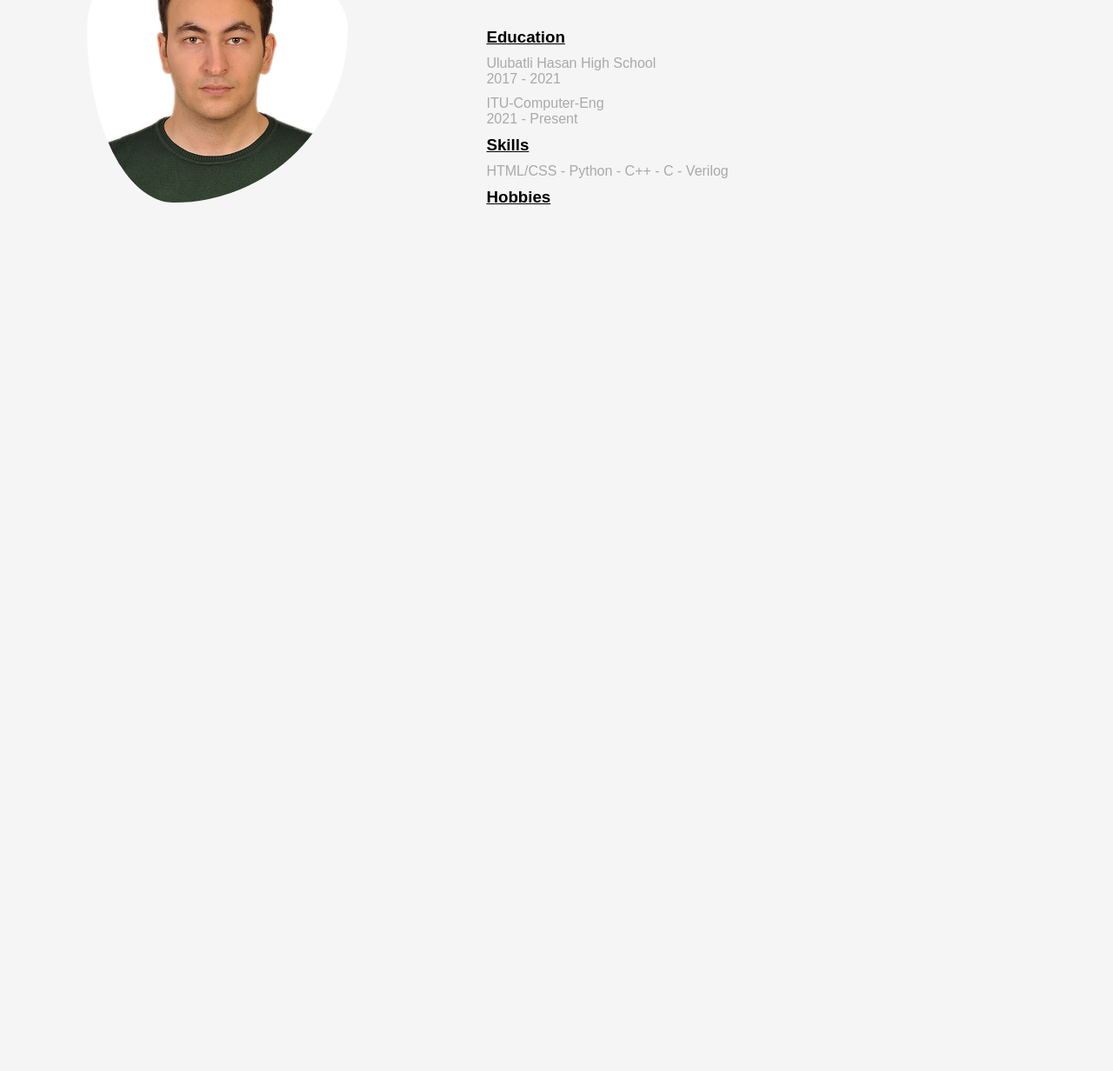
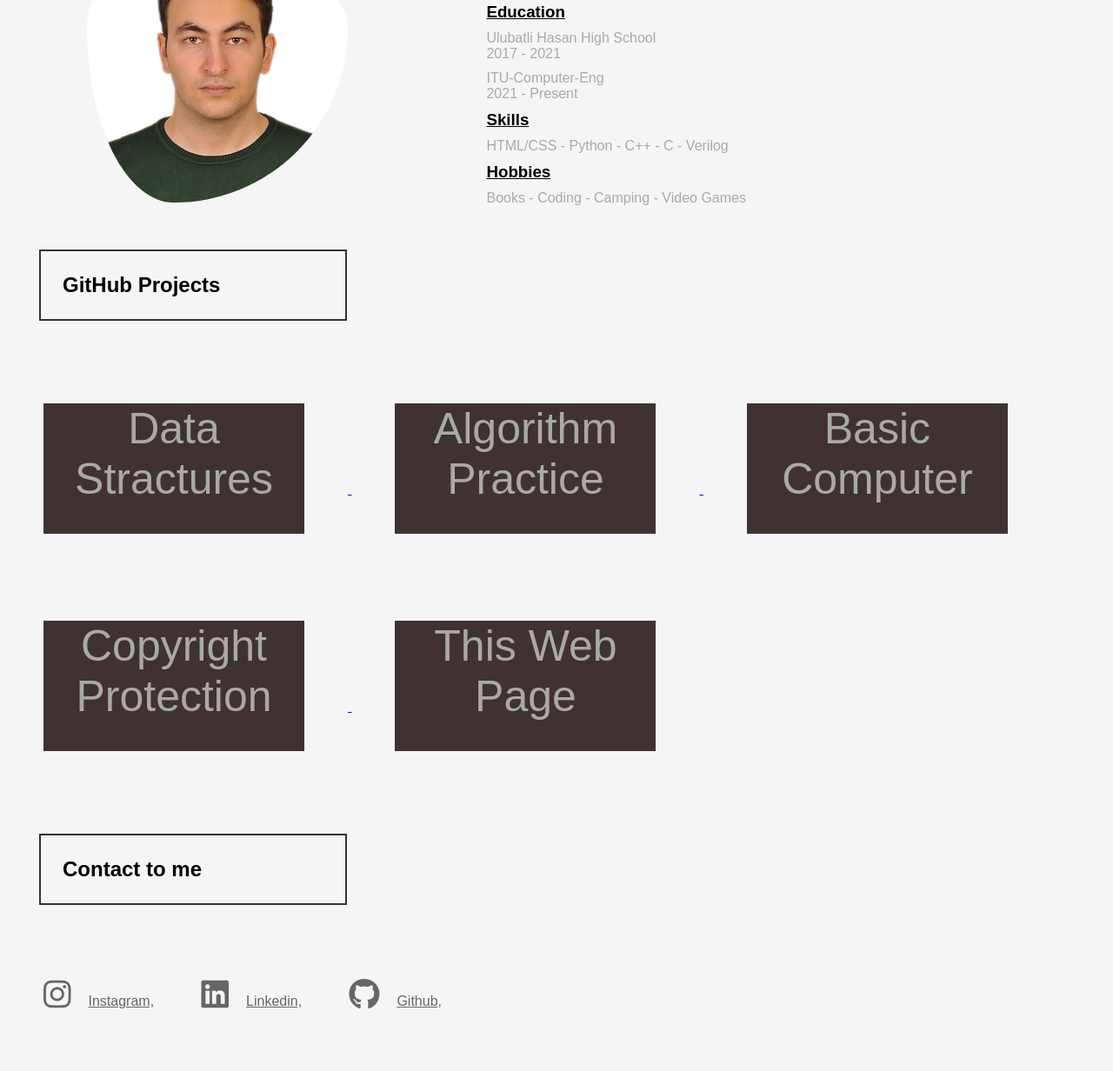
Before and after one commit to WhoIsOnatBudak/My-Web-Page, a plain HTML site: page main.html in a window 1280 px wide. Shown: the part 223-1455 px from the top of the page at 87% size. Before the commit the page ends 800 px from the top, so only its background shows below. Drawn offline with Linux system fonts and the light colour scheme.

Commit message:
Final touch

```diff
--- a/main.html
+++ b/main.html
@@ -4,6 +4,7 @@
         <meta charset="UTF-8" content="width=device-width, inital scale =1.0">
         <title>OnatBudak</title>
         <link rel="stylesheet" href="style.css">
+        <link rel="stylesheet" href="https://cdnjs.cloudflare.com/ajax/libs/font-awesome/6.6.0/css/all.min.css" integrity="sha512-Kc323vGBEqzTmouAECnVceyQqyqdsSiqLQISBL29aUW4U/M7pSPA/gEUZQqv1cwx4OnYxTxve5UMg5GT6L4JJg==" crossorigin="anonymous" referrerpolicy="no-referrer" />
     </head>
     <body>
 
@@ -29,6 +30,7 @@
 
                 <img src="./Me.jpg" alt="Me" id="Me">
                 <div id="p-next-p">
+                    <h2 id="Abim">About Me</h2>
                     <h3 class="hed">Education</h3>
                         <ul id="ED">
                             <li class="about">
@@ -43,10 +45,45 @@
                             </li>
                         </ul>
                     <h3 class="hed">Skills</h3>
-                        <p id="SK">HTML/CSS - Python - C++ - C - Verilog</p>
+                        <p class="SK">HTML/CSS - Python - C++ - C - Verilog</p>
                     <h3 class="hed">Hobbies</h3>
+                        <p class="SK">Books - Coding - Camping - Video Games </p>
 
 
+                </div>
+                <div id="gitPRJ">
+                    <h2 id="pro">GitHub Projects</h2>
+                    <a href="https://github.com/WhoIsOnatBudak/Data_Stracture_test">
+                        <div class="projects">
+                            Data Stractures
+                        </div>
+                    </a>
+                    <a href="https://github.com/WhoIsOnatBudak/algorithm">
+                        <div class="projects">
+                            Algorithm Practice
+                        </div>
+                    </a>
+                    <a href="https://github.com/WhoIsOnatBudak/Basic-Computer">
+                        <div class="projects">
+                            Basic Computer
+                        </div>
+                    </a>
+                    <a href="https://github.com/WhoIsOnatBudak/WaterMarking-with-SVD">
+                        <div class="projects">
+                            Copyright Protection
+                        </div>
+                    </a>
+                    <a href="https://github.com/WhoIsOnatBudak/My-Web-Page">
+                        <div class="projects">
+                            This Web Page
+                        </div>
+                    </a>
+                </div>
+                <div>
+                    <h2 id="contact">Contact to me</h2>
+                    <a class="cnt" href="https://www.instagram.com/onat.budak/"><i class="fa-brands fa-instagram" style="font-size:36px;margin-left: 50px;margin-top: 40px;margin-right: 20px;margin-bottom: 70px;"></i>Instagram,</a>
+                    <a class="cnt" href="https://www.linkedin.com/in/onat-budak-010a26223/"><i class="fa-brands fa-linkedin" style="font-size:36px;margin-left: 50px;margin-top: 40px;margin-right: 20px;margin-bottom: 70px;"></i>Linkedin,</a>
+                    <a class="cnt" href="https://github.com/WhoIsOnatBudak"><i class="fa-brands fa-github" style="font-size:36px;margin-left: 50px;margin-top: 40px;margin-right: 20px;margin-bottom: 70px;"></i>Github,</a>
                 </div>
             </div>
 
--- a/style.css
+++ b/style.css
@@ -85,7 +85,39 @@ ul{
     color:#a9a9a9;
     padding: 5px;
 }
-#SK{
+.SK{
     color:#a9a9a9;
     padding: 5px;
 }
+#Abim{
+    margin-bottom: 45px;
+    padding: 25px;
+    border: 2px solid #333;
+    width: 300px;
+}
+#pro{
+    margin: 45px;
+    padding: 25px;
+    border: 2px solid #333;
+    width: 300px;
+}
+.projects{
+    width: 300px;
+    height: 150px;
+    background-color: rgb(65, 50, 50);
+    margin: 50px;
+    display: inline-block;
+    text-align: center;
+    font-size: 50px;
+    color:#a9a9a9;
+    text-align: center;
+}
+#contact{
+    margin: 45px;
+    padding: 25px;
+    border: 2px solid #333;
+    width: 300px;
+}
+.cnt{
+    color:#666;
+}
```
